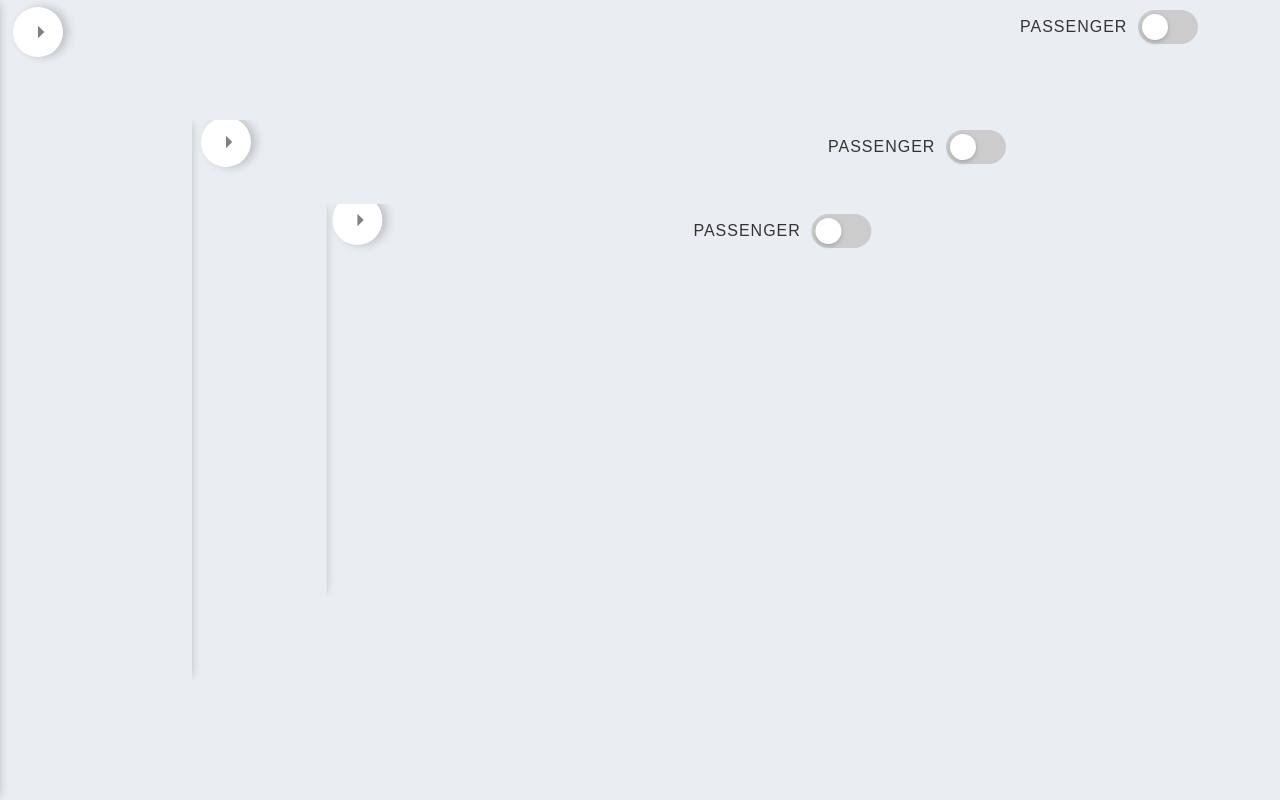
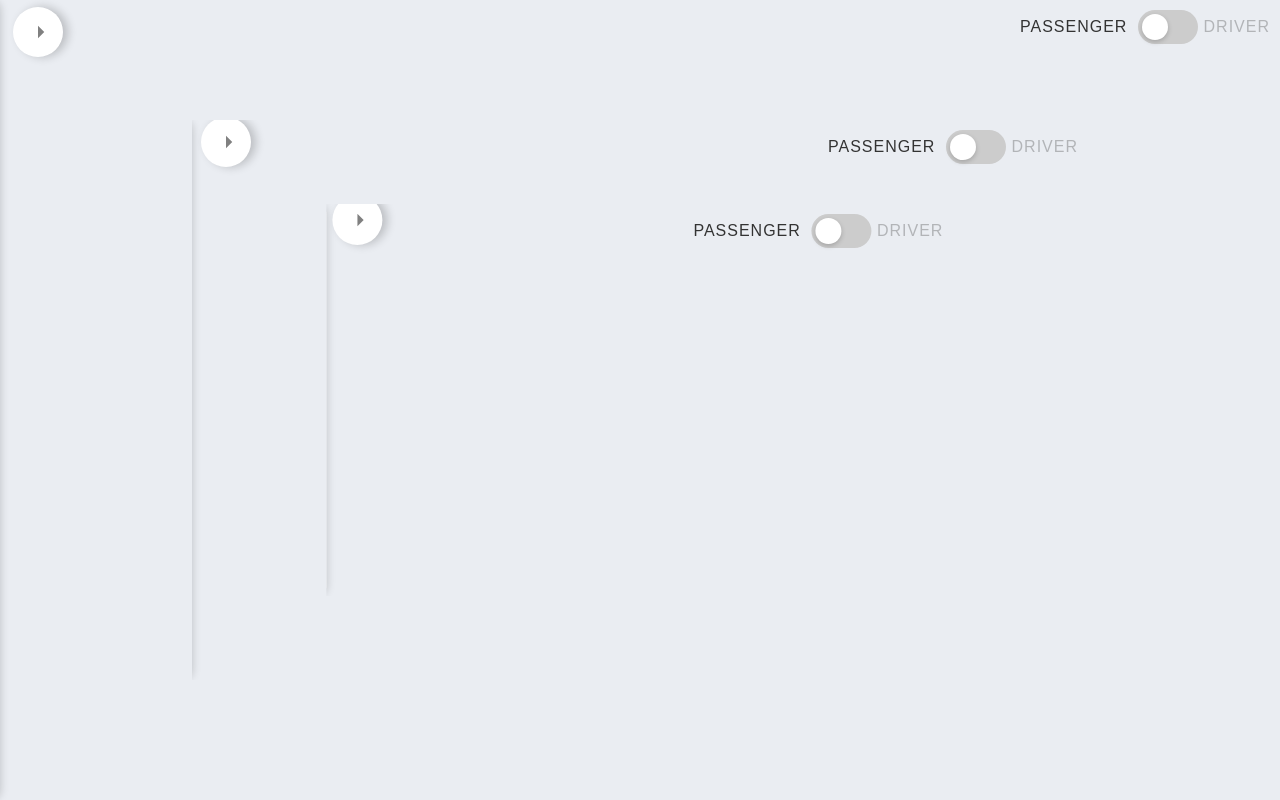
Before and after one commit to TeamScrummers/CampusRide, a SvelteKit app: page /home in a window 1280 px wide. Built offline with nearby package versions, Linux system fonts and the light colour scheme.

Commit message:
Changed driver/passenger switch labels

```diff
--- a/src/routes/home/+page.svelte
+++ b/src/routes/home/+page.svelte
@@ -74,7 +74,7 @@
       <iframe id="iframe1" src="./passenger"></iframe>
     </div>
   {:else}
-    <label class="mode-label" for="mode-switch-container" style="opacity: 0">Passenger</label>
+    <label class="mode-label" for="mode-switch-container" style="opacity: .3">Passenger</label>
   {/if}
 
   <label class="mode-switch">
@@ -88,7 +88,7 @@
       <iframe id="iframe1" src="./driver"></iframe>
     </div>
   {:else}
-    <label class="mode-label" for="mode-switch-container" style="opacity: 0">Driver</label>
+    <label class="mode-label" for="mode-switch-container" style="opacity: .3">Driver</label>
   {/if}
 </div>
 
```
